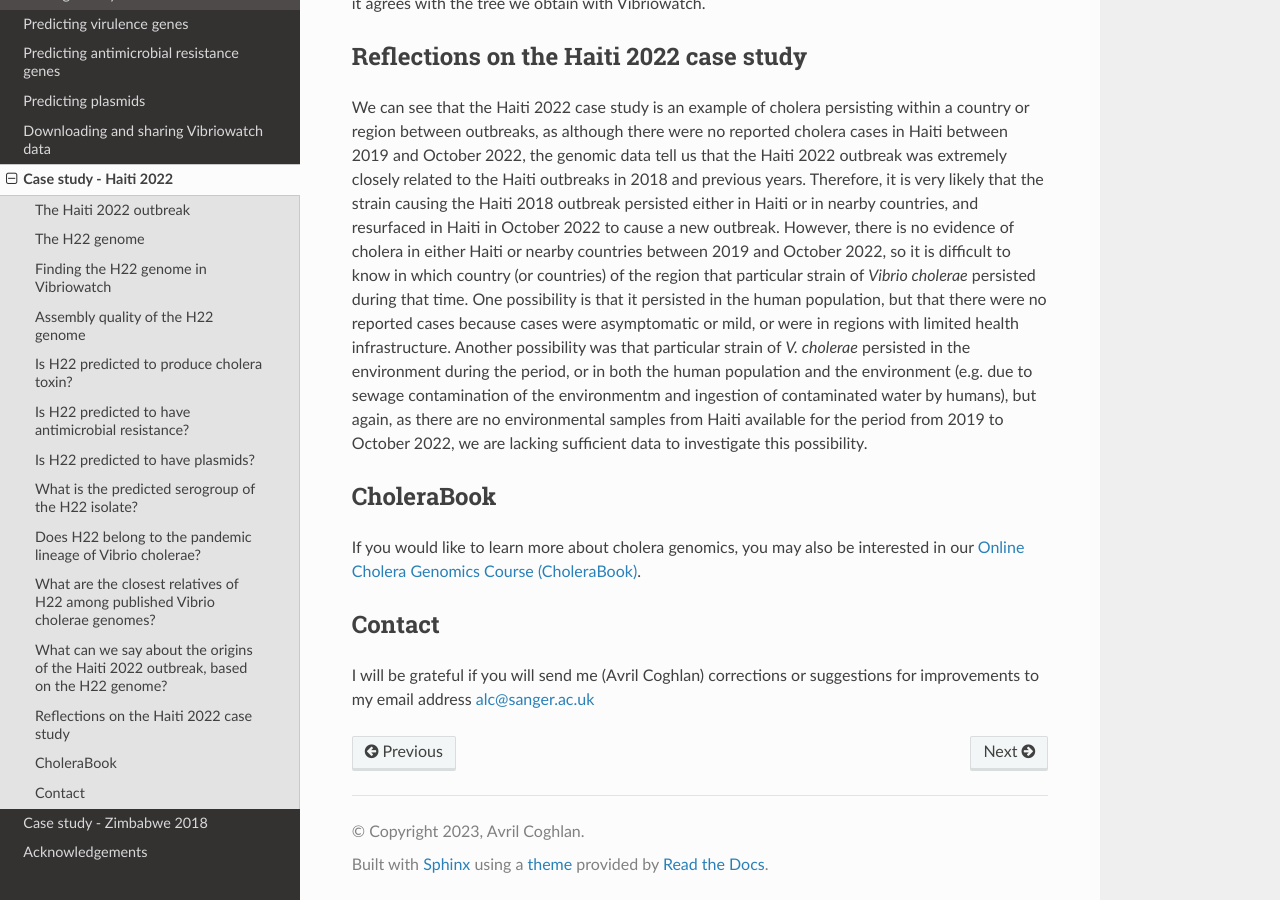
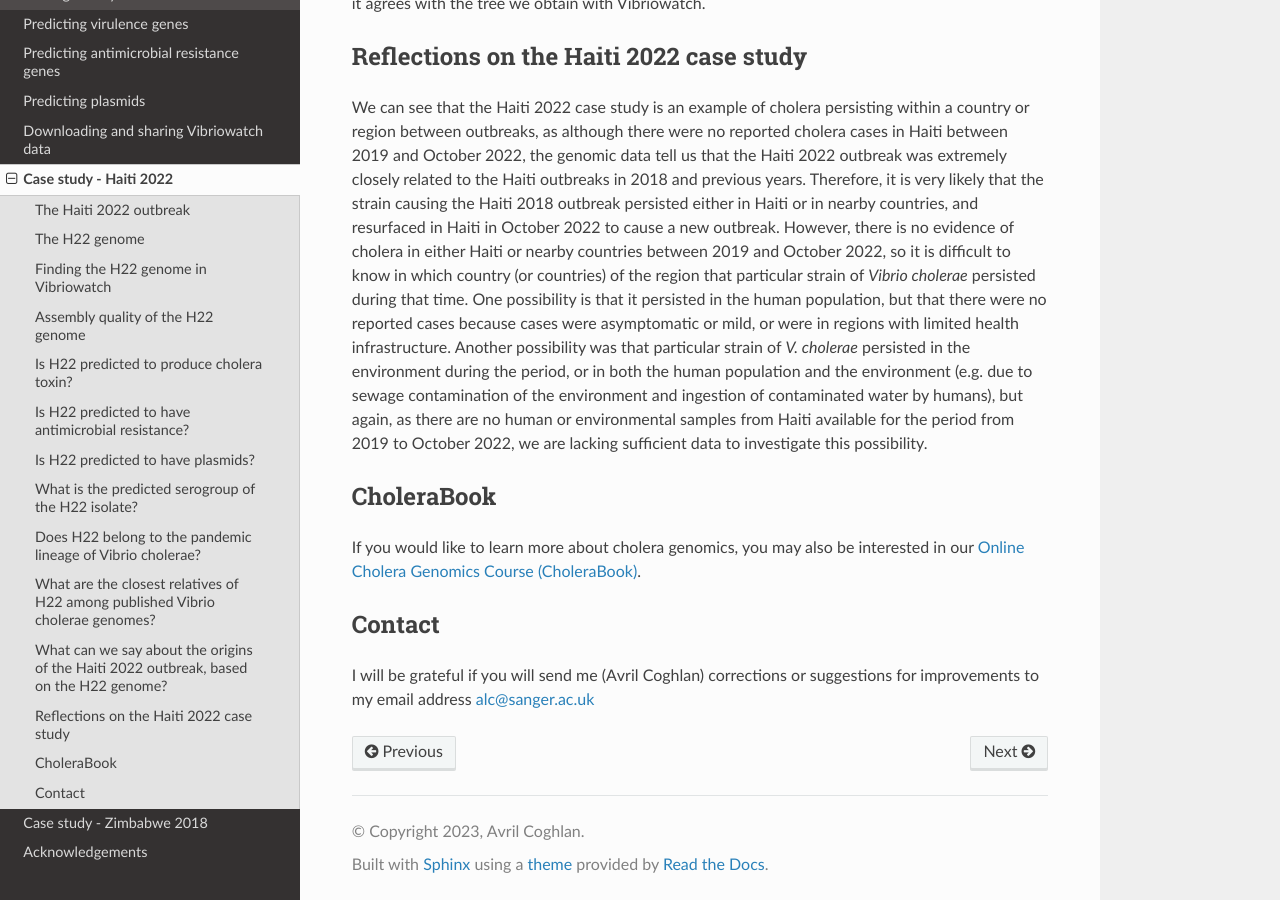
Before and after one commit to avrilcoghlan/vibriowatch, a Sphinx documentation site: the page built from docs/source/haiti.rst, in a window 1280 px wide and 900 px high, scrolled down 20387 px. Built offline with Sphinx 7.4.7 and the Read the Docs theme 3.1.0, drawn with Linux system fonts in a browser that asks for light colours.

Commit message:
Update haiti.rst

```diff
--- a/docs/source/haiti.rst
+++ b/docs/source/haiti.rst
@@ -509,8 +509,8 @@ However, there is no evidence of cholera in either Haiti or nearby countries bet
 know in which country (or countries) of the region that particular strain of *Vibrio cholerae* persisted during that time. One possibility is that it persisted
 in the human population, but that there were no reported cases because cases were asymptomatic or mild, or were in regions with limited
 health infrastructure. Another possibility was that particular strain of *V. cholerae* persisted in the environment during the
-period, or in both the human population and the environment (e.g. due to sewage contamination of the environmentm and ingestion
-of contaminated water by humans), but again, as there are no environmental samples from Haiti available for the period from 2019 to October
+period, or in both the human population and the environment (e.g. due to sewage contamination of the environment and ingestion
+of contaminated water by humans), but again, as there are no human or environmental samples from Haiti available for the period from 2019 to October
 2022, we are lacking sufficient data to investigate this possibility.
 
 CholeraBook
```
